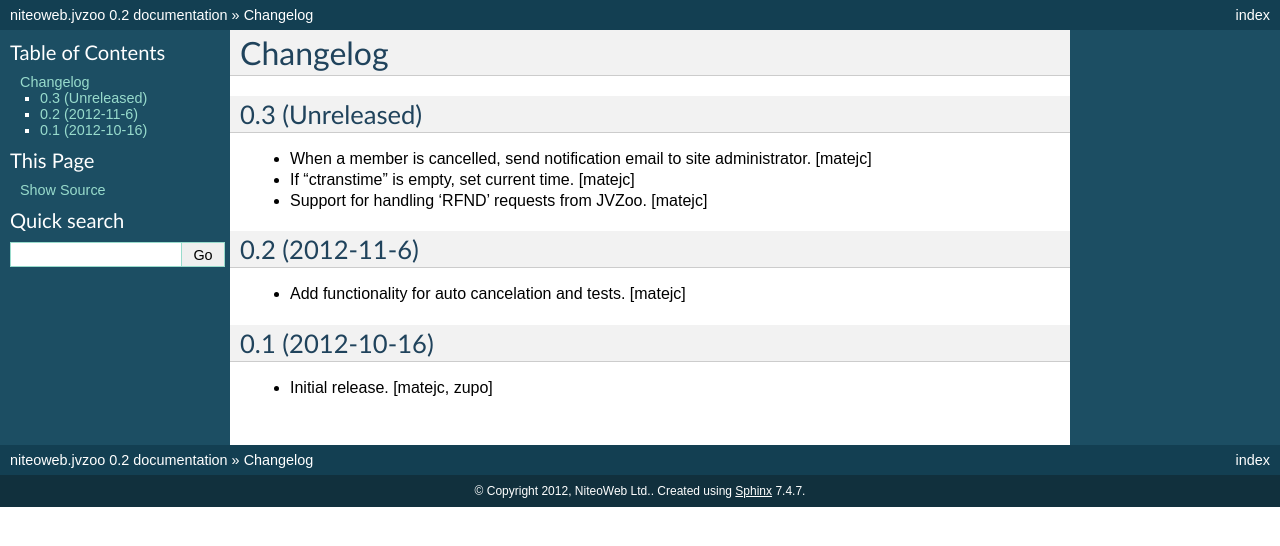
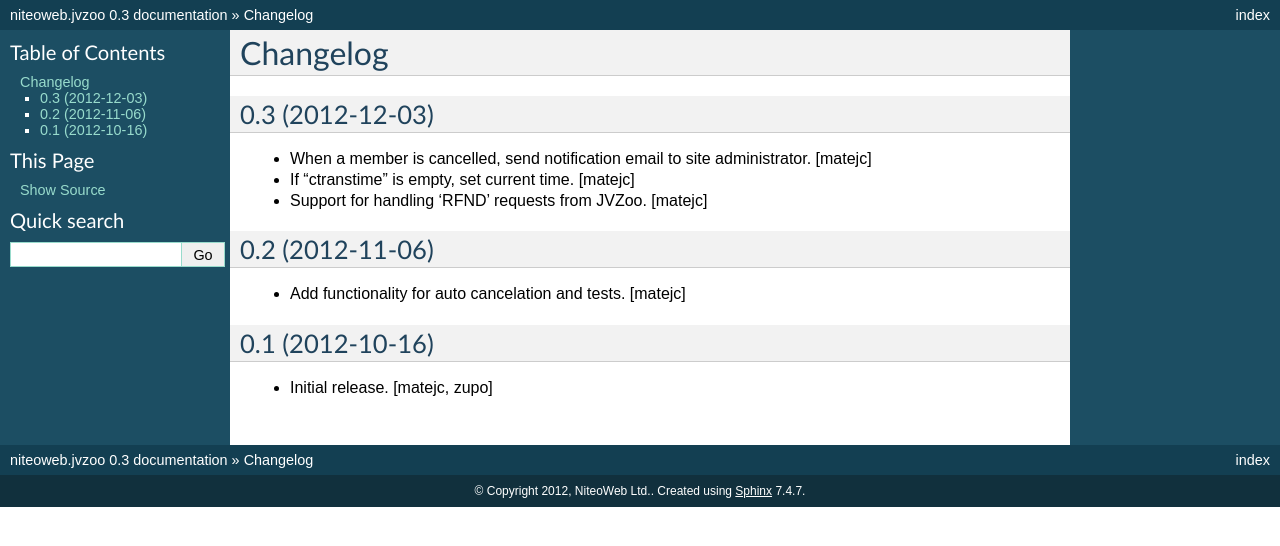
Before and after one commit to teamniteo/niteoweb.jvzoo, a Sphinx documentation site: the page built from docs/HISTORY.rst, in a window 1280 px wide. Shown: the top 546 px of the page. Built offline with Sphinx 7.4.7, drawn with Linux system fonts in a browser that asks for light colours.

Commit message:
Prepare niteoweb.jvzoo 0.3.

```diff
--- a/docs/HISTORY.rst
+++ b/docs/HISTORY.rst
@@ -1,8 +1,8 @@
 Changelog
 =========
 
-0.3 (Unreleased)
----------------
+0.3 (2012-12-03)
+----------------
 
 - When a member is cancelled, send notification email to site administrator.
   [matejc]
@@ -14,8 +14,8 @@ Changelog
   [matejc]
 
 
-0.2 (2012-11-6)
----------------
+0.2 (2012-11-06)
+----------------
 
 - Add functionality for auto cancelation and tests.
   [matejc]
--- a/setup.py
+++ b/setup.py
@@ -17,7 +17,7 @@ long_description = \
 
 setup(
     name='niteoweb.jvzoo',
-    version='0.2',
+    version='0.3',
     description="Integrates JVZoo digital products retailer system with "
                 "Plone for paid memberships.",
     long_description=long_description,
```
